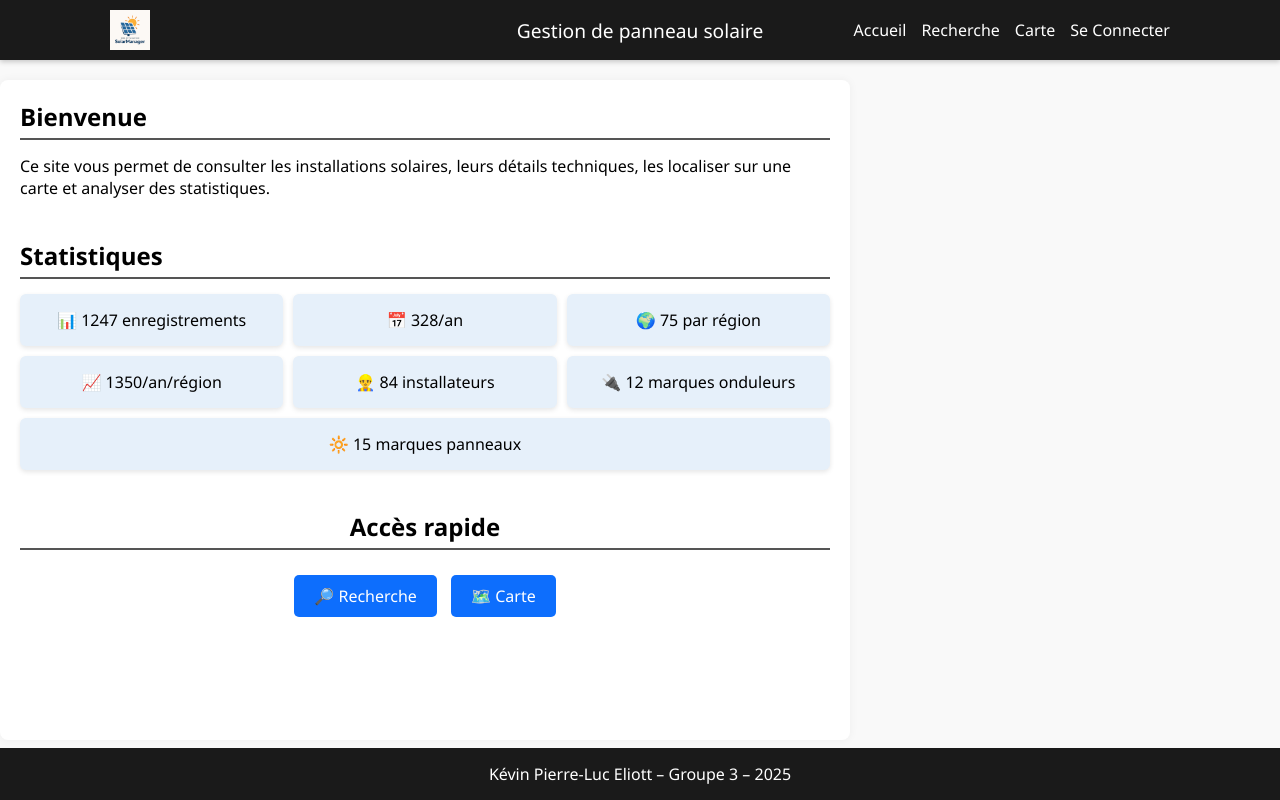
After one commit to Katuro19/Web-project-CIR2, a PHP site: page /front/accueil.php in a window 1280 px wide. The commit adds this page. Run offline with PHP 8.4, Linux system fonts and the light colour scheme.

Commit message:
update : acceuil, carte, login

```diff
--- /dev/null
+++ b/front/accueil.php
@@ -0,0 +1,100 @@
+<!DOCTYPE html>
+<html lang="fr">
+<head>
+  <meta charset="UTF-8" />
+  <meta name="viewport" content="width=device-width, initial-scale=1" />
+  <title>Accueil - Solaire</title>
+  <link rel="stylesheet" href="style.css" />
+</head>
+<body class="page-accueil">
+  <!-- HEADER FIXE -->
+  <header>
+    <div class="header-content">
+      <!-- Logo à gauche -->
+      <div class="logo-title">
+        <img src="image/logo.png" alt="Logo" class="logo" />
+      </div>
+
+      <!-- Titre centré -->
+      <div class="title-container">
+        <span class="title">Gestion de panneau solaire</span>
+      </div>
+
+      <!-- Burger et menu desktop à droite -->
+      <div class="right-menu">
+        <div class="burger" id="burger" onclick="toggleMenu()">
+          <span></span><span></span><span></span>
+        </div>
+        <nav class="nav-desktop">
+          <a href="accueil.php">Accueil</a>
+          <a href="recherche.php">Recherche</a>
+          <a href="carte.php">Carte</a>
+          <a href="login.php">Se Connecter</a>
+        </nav>
+      </div>
+    </div>
+
+    <!-- Menu mobile (initialement caché) -->
+    <nav class="nav-mobile" id="navMobile">
+      <a href="accueil.php">Accueil</a>
+      <a href="recherche.php">Recherche</a>
+      <a href="carte.php">Carte</a>
+      <a href="login.php">Se Connecter</a>
+    </nav>
+  </header>
+
+  <!-- LAYOUT EN 3 COLONNES -->
+  <div class="layout">
+    <!-- Sidebar gauche -->
+    <aside class="sidebar">
+      <img src="image/pub1.png" alt="Publicité gauche" />
+    </aside>
+
+    <!-- Contenu principal -->
+    <main class="main">
+      <section class="section">
+        <h2>Bienvenue</h2>
+        <p>
+          Ce site vous permet de consulter les installations solaires, leurs détails techniques,
+          les localiser sur une carte et analyser des statistiques.
+        </p>
+      </section>
+
+      <section class="section">
+        <h2>Statistiques</h2>
+        <div class="grid">
+          <div class="box">📊 1247 enregistrements</div>
+          <div class="box">📅 328/an</div>
+          <div class="box">🌍 75 par région</div>
+          <div class="box">📈 1350/an/région</div>
+          <div class="box">👷‍♂️ 84 installateurs</div>
+          <div class="box">🔌 12 marques onduleurs</div>
+          <div class="box">🔆 15 marques panneaux</div>
+        </div>
+      </section>
+
+      <section class="section text-center">
+        <h2>Accès rapide</h2>
+        <a href="recherche.php" class="btn">🔎 Recherche</a>
+        <a href="carte.php" class="btn">🗺️ Carte</a>
+      </section>
+    </main>
+
+    <!-- Sidebar droite -->
+    <aside class="sidebar">
+      <img src="image/pub2.png" alt="Publicité droite" />
+    </aside>
+  </div>
+
+  <!-- FOOTER FIXE -->
+  <footer class="footer">
+    <p>Kévin Pierre-Luc Eliott – Groupe 3 – 2025</p>
+  </footer>
+
+  <script>
+    function toggleMenu() {
+      document.getElementById("navMobile").classList.toggle("show");
+    }
+  </script>
+</body>
+</html>
--- a/front/style.css
+++ b/front/style.css
@@ -1,34 +1,40 @@
+/* === RÉINITIALISATION ET STYLE GÉNÉRAL === */
+* {
+  margin: 0;
+  padding: 0;
+  box-sizing: border-box;
+}
 
-/* Corps en flex pour garder le footer en bas */
 body {
   display: flex;
   flex-direction: column;
   min-height: 100vh;
   font-family: 'Segoe UI', sans-serif;
   background: #f9f9f9;
+  margin: 0;
 }
 
-/* En-tête fixe */
+/* === HEADER FIXE === */
 header {
   width: 100%;
   position: fixed;
   top: 0;
   background: #1a1a1a;
   color: white;
+  z-index: 1000;
   box-shadow: 0 2px 5px rgba(0, 0, 0, 0.2);
 }
 
-/* Conteneur header en trois colonnes */
 .header-content {
   display: flex;
   align-items: center;
   justify-content: space-between;
+  flex-wrap: wrap;
   max-width: 1100px;
   margin: 0 auto;
   padding: 10px 20px;
 }
 
-/* Colonne gauche : logo */
 .logo-title {
   flex: 1;
   display: flex;
@@ -38,7 +44,6 @@ header {
   height: 40px;
 }
 
-/* Colonne centrale : titre centré */
 .title-container {
   flex: 1;
   text-align: center;
@@ -48,7 +53,6 @@ header {
   font-weight: 500;
 }
 
-/* Colonne droite : burger + nav desktop */
 .right-menu {
   flex: 1;
   display: flex;
@@ -56,6 +60,22 @@ header {
   align-items: center;
 }
 
+/* Menu desktop */
+.nav-desktop {
+  display: flex;
+}
+.nav-desktop a {
+  color: white;
+  text-decoration: none;
+  margin-left: 15px;
+  font-weight: 500;
+  transition: color 0.2s ease;
+}
+.nav-desktop a:hover {
+  color: #cccccc;
+}
+
+/* Burger (mobile) */
 .burger {
   display: none;
   flex-direction: column;
@@ -72,38 +92,27 @@ header {
   border-radius: 2px;
 }
 
-
-.nav-desktop a {
-  color: white;
-  text-decoration: none;
-  font-weight: 500;
-  margin-left: 1rem;
-  transition: color 0.2s ease;
-}
-.nav-desktop a:hover {
-  color: #cccccc;
-}
-
-
+/* Menu mobile (caché par défaut) */
 .nav-mobile {
   display: none;
   flex-direction: column;
   position: absolute;
-  top: 60px;
+  top: 60px; /* sous header */
   right: 0;
   background: #1a1a1a;
+  width: 200px;
 }
 .nav-mobile a {
+  color: white;
+  text-decoration: none;
   padding: 10px 20px;
   border-top: 1px solid rgba(255, 255, 255, 0.2);
-  color: white;
-  text-decoration: none;
 }
 .nav-mobile a:last-child {
   border-bottom: 1px solid rgba(255, 255, 255, 0.2);
 }
 
-/* Affiche burger et masque nav-desktop en dessous de 750px */
+/* Affiche burger, masque menu desktop en dessous de 750px */
 @media (max-width: 750px) {
   .nav-desktop {
     display: none;
@@ -116,18 +125,69 @@ header {
   }
 }
 
+/* === LAYOUT EN 3 COLONNES === */
+.layout {
+  display: flex;
+  flex: 1;
+  margin-top: 80px;   /* espace sous header (hauteur ~60px + marge) */
+  margin-bottom: 60px;/* espace pour footer (hauteur ~60px) */
+  width: 100%;
+  min-height: calc(100vh - 140px); /* total header+footer ≈ 140px */
+}
 
+/* Sidebar (pubs) */
+.sidebar {
+  flex: 1;           /* prend équitablement l’espace restant */
+  display: flex;
+  align-items: center;
+  justify-content: center;
+  padding: 10px;
+  background: #f2f2f2;
+}
+.sidebar img {
+  width: 100%;
+  max-width: 300px;
+  height: auto;
+  border-radius: 4px;
+  box-shadow: 0 2px 5px rgba(0,0,0,0.2);
+}
+/* Masquer les pubs si l’écran < 1000px */
+@media (max-width: 1400px) {
+  .sidebar {
+    display: none;
+  }
+}
+
+/* Contenu principal */
 .main {
-  flex: 1;
-  width: 115  0px;
-  margin: 100px auto 40px;
+  flex: 0 0 850px;    /* largeur fixe de 850px */
+  max-width: 850px;
   background: white;
   padding: 20px;
   border-radius: 8px;
-  box-shadow: 0 0 10px rgba(0, 0, 0, 0.05);
+  box-shadow: 0 0 10px rgba(0,0,0,0.05);
+  box-sizing: border-box;
+  overflow: auto;
 }
 
-/* Sections */
+/* Adaptation pour écrans intermédiaires */
+@media (max-width: 1200px) {
+  .layout {
+    flex-direction: column;
+    align-items: center;
+    margin-top: 80px;
+    margin-bottom: 60px;
+  }
+  .sidebar,
+  .main {
+    flex: none;
+    width: 100%;
+    max-width: 950px; /* pour rester lisible sur tablette large */
+    margin-bottom: 20px;
+  }
+}
+
+/* === CONTENU PRINCIPAL (sections, grille, boutons) === */
 .section + .section {
   margin-top: 40px;
 }
@@ -138,128 +198,46 @@ header {
   margin-bottom: 15px;
 }
 
-/* Grille de statistiques */
 .grid {
   display: flex;
   flex-wrap: wrap;
   gap: 10px;
 }
 .box {
+  flex: 1 1 calc(33% - 10px);
+  min-width: 120px;
   background: #e6f0fa;
-  flex: 1 1 calc(33% - 10px);
-  min-width: 150px;
   padding: 15px;
   border-radius: 6px;
   text-align: center;
   font-weight: 500;
-  box-shadow: 0 2px 5px rgba(0, 0, 0, 0.05);
+  box-shadow: 0 2px 5px rgba(0,0,0,0.1);
 }
 
-/* Boutons */
+.text-center {
+  text-align: center;
+}
 .btn {
   display: inline-block;
   background: #0d6efd;
   color: white;
   padding: 10px 20px;
-  border-radius: 6px;
+  margin: 10px 5px;
   text-decoration: none;
-  margin: 5px;
+  border-radius: 5px;
 }
 .btn:hover {
   background: #084298;
   transform: scale(1.05);
 }
 
-/* Pied de page */
+/* === FOOTER FIXE EN BAS === */
 .footer {
+  width: 100%;
   background: #1a1a1a;
   color: white;
   text-align: center;
   padding: 15px 0;
-  margin-top: auto;
+  position: fixed;
+  bottom: 0;
 }
-
-
-.text-center {
-  text-align: center;
-}
-
-/* ----------------------------------------------------
-   Images fixes sur les côtés
----------------------------------------------------- */
-.side-img {
-  position: fixed;
-  top: 50%;
-  transform: translateY(-50%);
-  width: 300px;
-  height: 500px;
-  border-radius: 4px;
-  box-shadow: 0 2px 5px rgba(0, 0, 0, 0.2);
-}
-
-.side-img.left {
-  left: 10px;       /* à 10px du bord gauche */
-}
-
-.side-img.right {
-  right: 10px;      /* à 10px du bord droit */
-}
-
-/* Cache les images sur petits écrans */
-@media (max-width: 1450px) {
-  .side-img {
-    display: none;
-  }
-}
-
-
-.page-carte .main.no-padding {
-  flex: 1;
-  padding: 0;
-  margin: 0;
-  display: flex;
-  flex-direction: column;
-  max-width: none;
-  background: none;
-  box-shadow: none;
-  border-radius: 0;
-}
-
-.page-carte #map-container {
-  flex: 1;
-  width: 100%;
-  min-height: 500px;
-  background-color: #ddd;
-}
-
-.page-carte .search-bar {
-  display: flex;
-  gap: 10px;
-  padding: 15px 20px;
-  background-color: #f1f1f1;
-  align-items: center;
-  justify-content: center;
-  flex: 30%;
-}
-
-.page-carte .search-bar input {
-  padding: 10px;
-  border-radius: 6px;
-  border: 1px solid #ccc;
-  font-size: 1rem;
-  width: 30%;
-}
-
-.page-carte .search-bar button {
-  background: #0d6efd;
-  color: white;
-  padding: 10px 20px;
-  border: none;
-  border-radius: 6px;
-  font-size: 1rem;
-  cursor: pointer;
-}
-
-.page-carte .search-bar button:hover {
-  background: #084298;
-}
```
Also changed, not shown: front/accueil.html (deleted, +0 -83 lines), front/login.php (+3 -4 lines), front/carte.php (renamed from front/carte.html), front/details.php (added), front/recherche.php (added).
